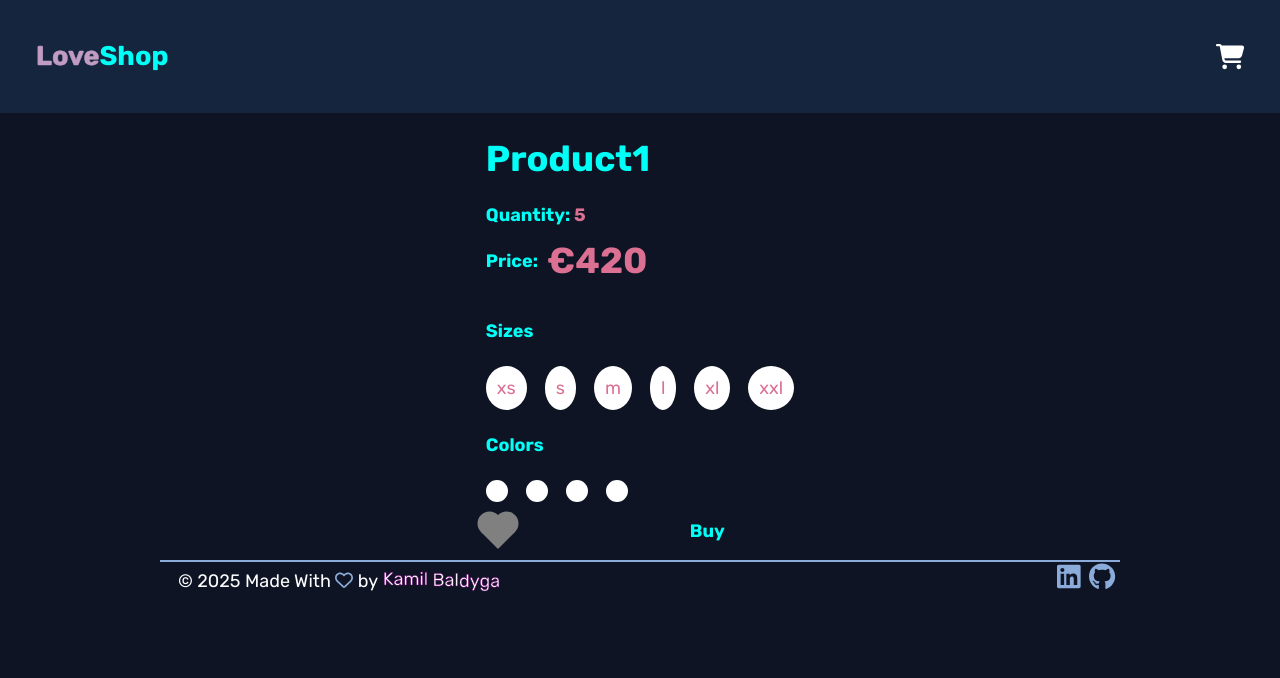
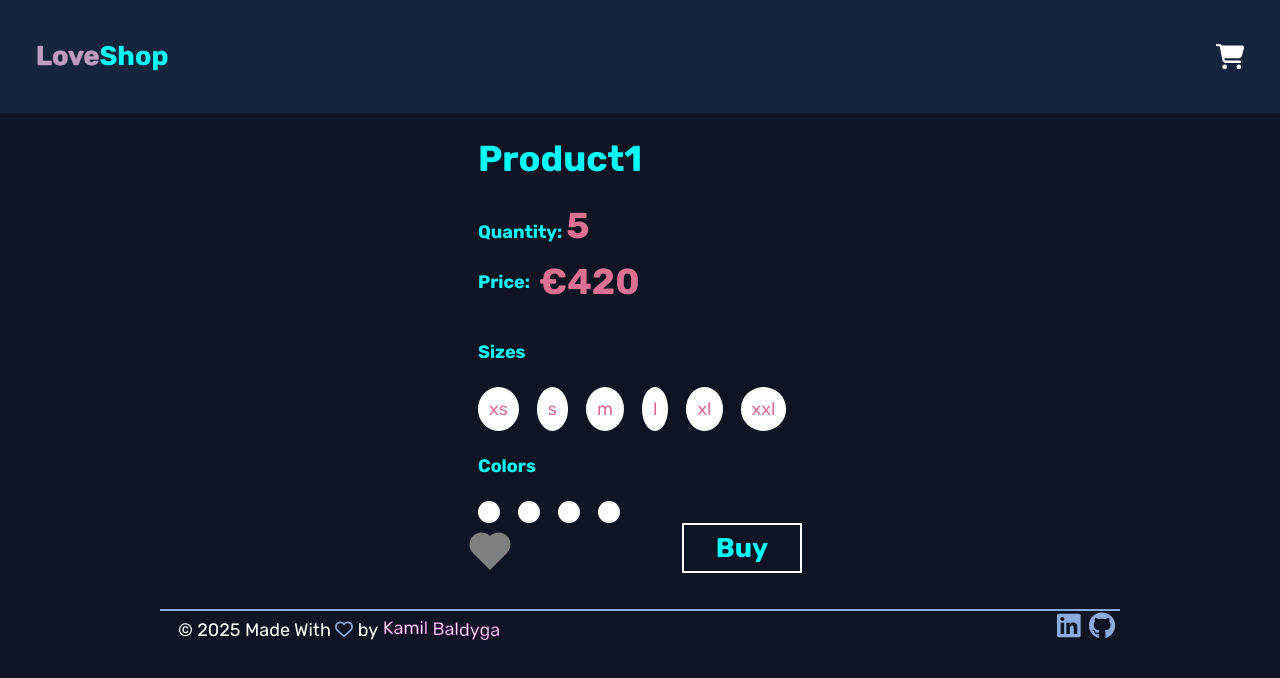
Before and after one commit to ME0WGE/E-Shopy, a React (Vite) app: page / in a window 1280 px wide. Shown: the top 678 px of the page. Built offline with nearby package versions, Linux system fonts and the light colour scheme; a web font is replaced by a local one.

Commit message:
add border to buy btn

```diff
--- a/src/components/productCard/ProductCard.jsx
+++ b/src/components/productCard/ProductCard.jsx
@@ -70,7 +70,7 @@ export default function ProductCard({ title, quantity, price }) {
                   onClick={() => setLiked(!liked)}
                 />
               </div>
-              <div id="buy-btn">
+              <div className="buy-btn">
                 <h3>Buy</h3>
               </div>
             </div>
--- a/src/components/productCard/productCard.css
+++ b/src/components/productCard/productCard.css
@@ -1,5 +1,7 @@
 .card-container {
   color: hsl(178, 100%, 50%);
+
+  margin-bottom: 2rem;
 }
 .card {
   display: flex;
@@ -16,6 +18,8 @@
 
 .quantity-span {
   color: palevioletred;
+
+  font-size: 2rem;
 }
 .quantity > h4 {
   display: inline;
@@ -60,3 +64,18 @@
   display: flex;
   gap: 10rem;
 }
+
+.buy-btn {
+  display: flex;
+  justify-content: center;
+  align-items: center;
+
+  border: 2px solid white;
+  width: 120px;
+  height: 50px;
+
+  cursor: pointer;
+}
+.buy-btn > h3 {
+  font-size: 1.5rem;
+}
```
